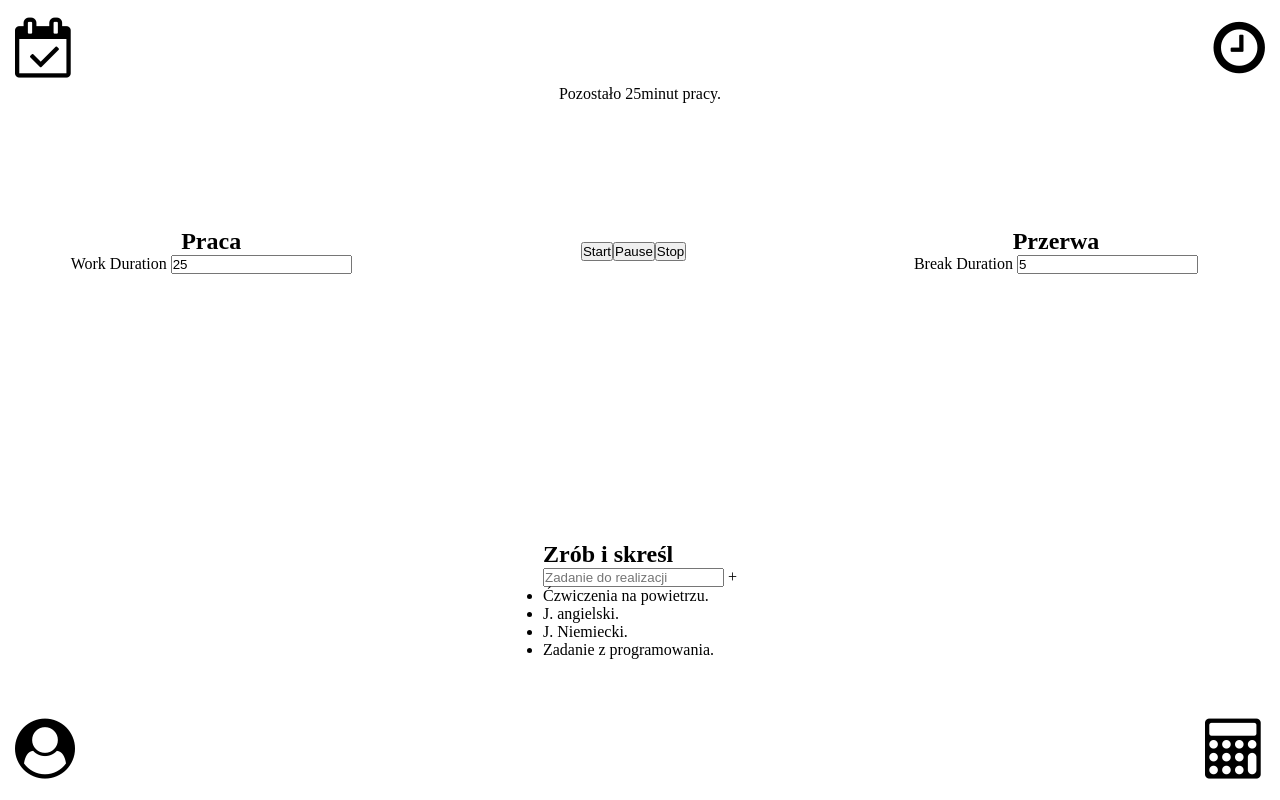
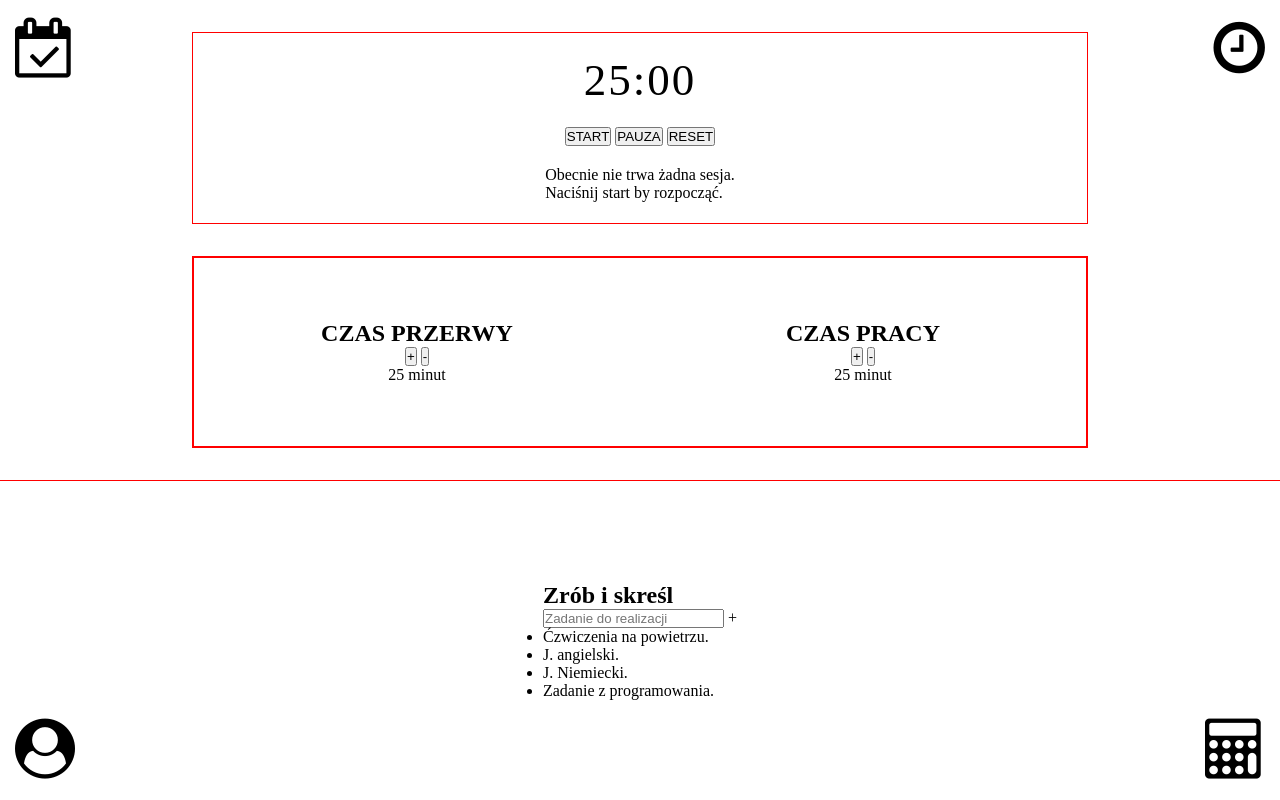
Before and after one commit to kslodzinski/motywator, a plain HTML site: page pomodoro.html in a window 1280 px wide. Drawn offline with Linux system fonts and the light colour scheme.

Commit message:
wprowadzilem zmiany w pomodoro/nowy szkielet wygladu fina

```diff
--- a/css/pomodoro.css
+++ b/css/pomodoro.css
@@ -19,7 +19,7 @@
 
 /* gorna czesc */
 .top-box {
-    height: 50%;
+    height: 60%;
     width: 100%;
     display: flex;
     flex-direction: column;
@@ -27,29 +27,48 @@
     align-items: center;
 }
 
-.customize-box {
-    width: 100%;
+/* czesc z wyswietlaczem i kontrola dzialania */
+.time-display-container {
+    width: 70%;
+    height: 40%;
+    border: 1px solid red;
     display: flex;
+    flex-direction: column;
+    justify-content: space-evenly;
     align-items: center;
 }
 
-.play-control-box {
-    width: 33%;
-    display: flex;
-    justify-content: center;
+#pomodoro-timer {
+    font-size: 45px;
+    letter-spacing: 2px;
 }
 
-.work-box {
-    width: 33%;
+/* dolna czesc z manipulatorami wartosci sesji */
+.break-job-time-panel {
+    width: 70%;
+    height: 40%;
+    border: 1px solid red;
+    display: flex;
+}
+
+.break-job-time-panel-holder {
+    width: 100%;
+    border: 1px solid red;
+    display: flex;
+}
+
+/* lewa czesc - przerwa */
+.break-section {
+    width: 50%;
     display: flex;
     flex-direction: column;
     justify-content: center;
     align-items: center;
 }
 
-.break-box {
-    width: 33%;
-    height: 16vh;
+/* prawa czesc - praca */
+.work-section {
+    width: 50%;
     display: flex;
     flex-direction: column;
     justify-content: center;
@@ -58,9 +77,10 @@
 
 /* dolna czesc */
 .bottom-box {
-    height: 50%;
+    height: 40%;
     width: 100%;
     display: flex;
     justify-content: center;
     align-items: center;
+    border-top: 1px solid red;
 }
--- a/js/pomodoro.js
+++ /dev/null
@@ -1,104 +0,0 @@
-const pomodoroTimer = document.querySelector('#pomodoro-timer');
-
-const startButton = document.querySelector('#pomodoro-start');
-const pauseButton = document.querySelector('#pomodoro-pause');
-const stopButton = document.querySelector('#pomodoro-stop');
-
-let isClockRunning = false;
-
-let type = 'Work';
-
-// in seconds = 25 mins
-let workSessionDuration = 50;
-let currentTimeLeftInSession = 50;
-// in seconds = 5 mins;
-let breakSessionDuration = 300;
-
-let updatedWorkSessionDuration;
-let updatedBreakSessionDuration;
-
-let workDurationInput = document.querySelector('#input-work-duration');
-let breakDurationInput = document.querySelector('#input-break-duration');
-
-workDurationInput.value = '25';
-breakDurationInput.value = '5';
-
-// funnckja przelaczajaca zegar
-const toggleClock = (reset) => {
-    if (reset) {
-        // stop(reset)
-        stopClock();
-    } else {
-        if (isClockRunning  === true) {
-            //pauza
-            isClockRunning = false;
-            clearInterval(clockTimer);
-        } else {
-            //start
-            isClockRunning = true;
-
-            clockTimer = setInterval(() => {
-                // decrease time left / increase time spent
-                currentTimeLeftInSession--;
-                displayCurrentTimeLeftInSession();
-            }, 1000)
-        }
-    }
-}
-
-
-
-//funckja stopujaca zegar
-const stopClock = () => {
-    clearInterval(clockTimer);
-    isClockRunning = false;
-    currentTimeLeftInSession = workSessionDuration;
-    displayCurrentTimeLeftInSession();
-}
-
-// funckja zamieniajaca czas na sekundy
-const displayCurrentTimeLeftInSession = () => {
-    const secondsLeft = currentTimeLeftInSession;
-    let result = '';
-    const seconds = secondsLeft % 60;
-    const minutes = parseInt(secondsLeft / 60) % 60;
-    let hours = parseInt(secondsLeft / 3600);
-
-    // dodanie zer jesli jest mniejsze niz 10
-    function addLeadingZeroes(time) {
-        return time < 10 ? `0${time}` : time
-    }
-
-    if (hours > 0) result += `${hours}:`
-    result += `${addLeadingZeroes(minutes)} : ${addLeadingZeroes(seconds)}`
-    pomodoroTimer.innerText = result.toString();
-}
-
-console.log(stopButton)
-
-// start
-startButton.addEventListener('click', () => {
-    toggleClock();
-})
-//pauza
-pauseButton.addEventListener('click', () => {
-    toggleClock();
-})
-//stop
-stopButton.addEventListener('click', () => {
-    toggleClock(true);
-})
-
-// aktualizacja czasu pracy
-workDurationInput.addEventListener('input', () => {
-    updatedWorkSessionDuration = minuteToSeconds(workDurationInput.value)
-})
-
-// aktualizacja czasu przerwy
-breakDurationInput.addEventListener('input', () => {
-    updatedBreakSessionDuration = minuteToSeconds(breakDurationInput.value)
-})
-
-const minuteToSeconds = mins => {
-    return mins * 60
-}
--- a/pomodoro.html
+++ b/pomodoro.html
@@ -46,38 +46,53 @@
 
 			<!-- zegary i ich obsługa -->
 			<div class="top-box">
-				<!-- komunikat -->
-				<div class="display-box">
-					<p id="pomodoro-timer">Pozostało 25minut pracy.</p>
+				<!-- gorna czesc - zegary i przyciski start / pauza / stop oraz komuniat -->
+				<div class="time-display-container">
+					<!-- sam wyswietlacz -->
+					<div class="time-display">
+						<p id="pomodoro-timer">25:00</p>
+					</div>
+					<!-- kontrolki start -->
+					<div class="time-toggle-controls">
+						<button type="button" class="time-toggle-btn" id="start-btn">START</button>
+						<button type="button" class="time-toggle-btn" id="pausa-btn">PAUZA</button>
+						<button type="button" class="time-toggle-btn" id="reset-btn">RESET</button>
+					</div>
+					<!-- komunikat o obecnej sesji -->
+					<div class="session-notification">
+						<p id="session-notification">Obecnie nie trwa żadna sesja.
+							<br>Naciśnij start by rozpocząć.</p>
+					</div>
 				</div>
-				<!-- obsluga zegarow -->
-				<div class="customize-box">
-					<div class="work-box">
-						<h2>Praca</h2>
-						<div class="buttons-box">
-							<div class="pomodoro-input">
-								<label>Work Duration</label>
-								<input name="input-work-duration" id="input-work-duration" type="number" />
-							  </div>
+				<!-- panel do kontroli dlugosci sekcji -->
+				<div class="break-job-time-panel">
+					<div class="break-job-time-panel-holder">
+						<!-- przerwa -->
+						<div class="break-section">
+							<h2>CZAS PRZERWY</h2>
+							<!-- pojemnik na przyciski + / - -->
+							<div class="buttons-div">
+								<button type="button" class="add-minus-btn" id="add-min-break">+</button>
+								<button type="button" class="add-minus-btn" id="minus-min-break">-</button>
+							</div>
+							<!-- informacja o wybranej wartosci przerwy -->
+							<p id="break-session-value">25 minut</p>
 						</div>
-					</div>
-					<!-- start pauza stop -->
-					<div class="play-control-box">
-						<button id="pomodoro-start">Start</button>
-      					<button id="pomodoro-pause">Pause</button>
-      					<button id="pomodoro-stop">Stop</button>
-					</div>
-					<div class="break-box">
-						<h2>Przerwa</h2>
-						<div class="buttons-box">
-							<div class="pomodoro-input">
-								<label>Break Duration</label>
-								<input name="input-break-duration" id="input-break-duration" type="number" />
-          					</div>
+						<!-- praca -->
+						<div class="work-section">
+							<h2>CZAS PRACY</h2>
+							<!-- pojemnik na przyciski + / - -->
+							<div class="buttons-div">
+								<button type="button" class="add-minus-btn" id="add-min-work">+</button>
+								<button type="button" class="add-minus-btn" id="minus-min-work">-</button>
+							</div>
+							<!-- informacja o wybranej wartosci przerwy -->
+							<p id="work-session-value">25 minut</p>
 						</div>
 					</div>
 				</div>
 			</div>
+
 			<!-- lista dziennych zadań do odznaczenia -->
 			<div class="bottom-box">
 				<div class="daily-checkbox">
@@ -105,5 +120,6 @@
 
 	<!-- jsy -->
 	<script src="js/pomodoro.js"></script>
+	<script src="js/progressBar.js"></script>
 
 </html>
```
Also changed, not shown: js/progressBar.js (added).
